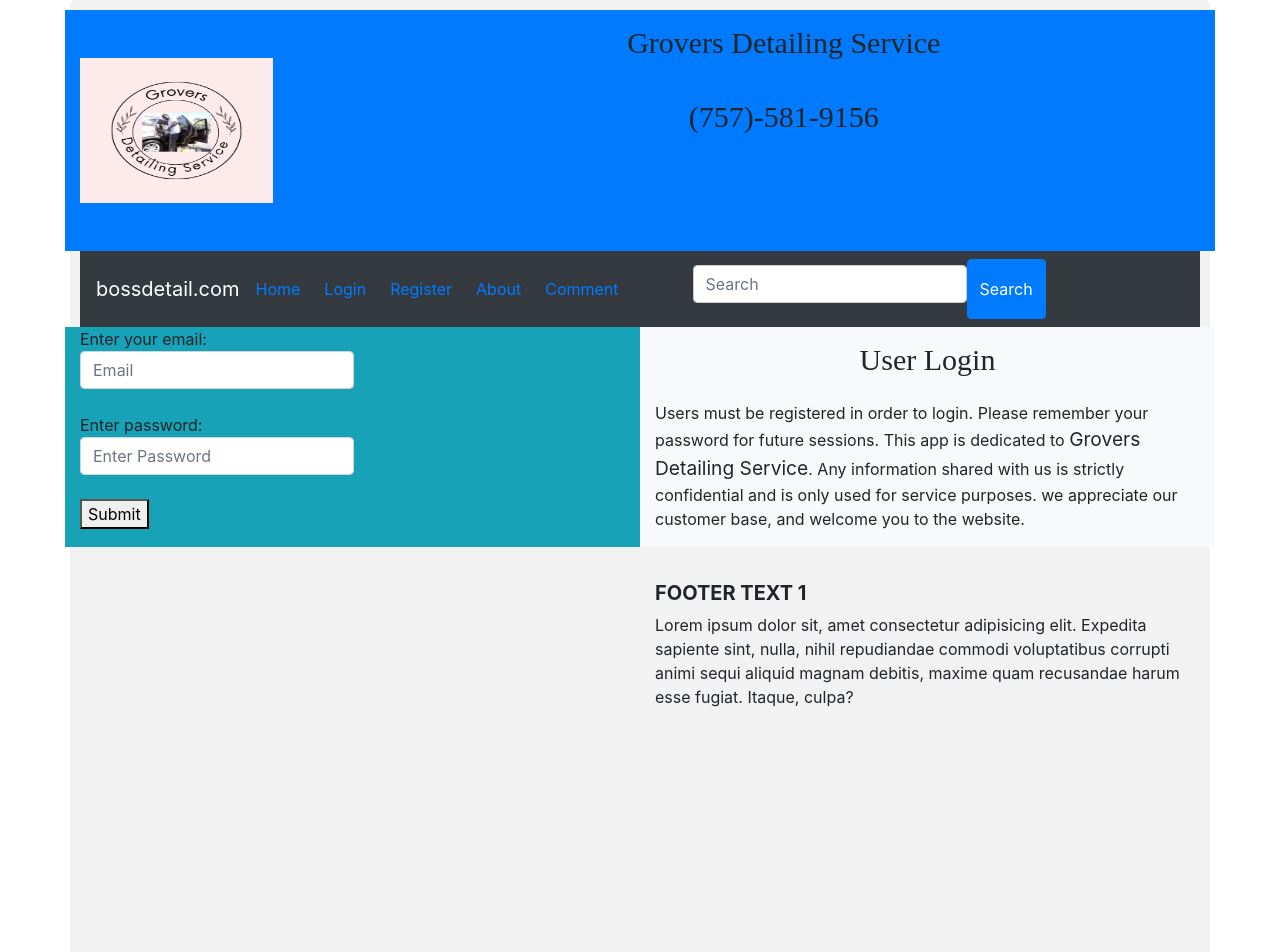
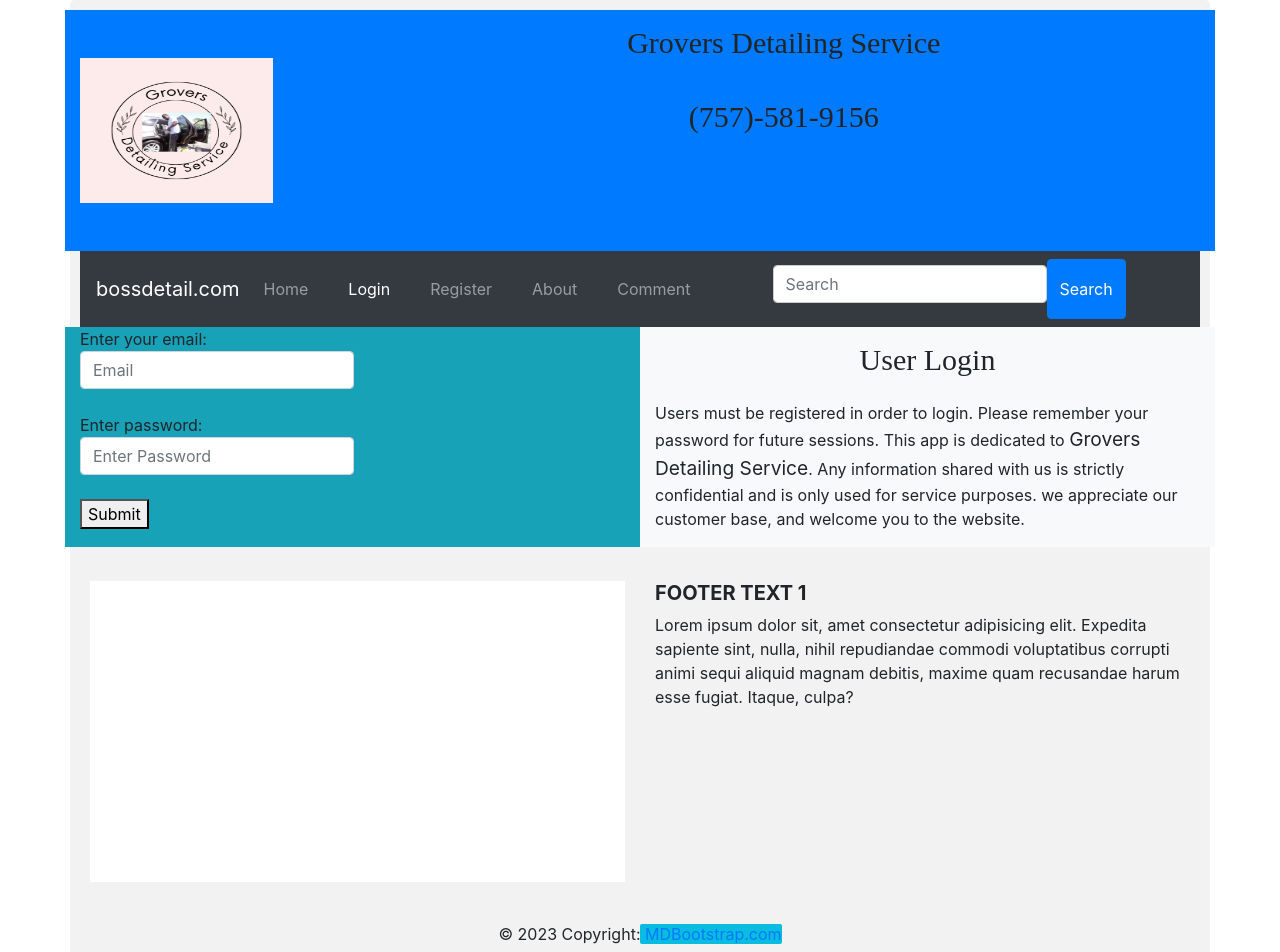
Before and after one commit to groveincharge/frontend, a React (Create React App) app: page /login in a window 1280 px wide. Shown: the top 952 px of the page. Built offline with nearby package versions, Linux system fonts and the light colour scheme; a web font is replaced by a local one.

Commit message:
navbar still not working right.

```diff
--- a/src/pages/Footer.jsx
+++ b/src/pages/Footer.jsx
@@ -1,6 +1,6 @@
 import React from "react";
 import "./../styles/Footer.css";
-import PlayerComponent from './PlayerComponent';
+import intro from "./../projectvideos/intro.mp4";
 
 const Footer = () => {
 
@@ -8,10 +8,14 @@
     <div className="container">
     <footer className="page-footer font-small mdb-color darken-3 pt-4">
 
-        <div className="row">
+    <div className="row d-flex justify-content-center">
+
           <div className="col-md-6">
-            <PlayerComponent/>
-          </div>
+            <div className="embed-responsive embed-responsive-16by9 mb-4">
+            <iframe className="embed-responsive-item" src={intro}
+                    allowFullScreen title="topic video"></iframe>
+            </div>
+         </div>
 
           <div className="col-md-6 justify-content-right" >
           <h5 className="text-uppercase font-weight-bold">Footer text 1</h5>
--- a/src/pages/Navbar.jsx
+++ b/src/pages/Navbar.jsx
@@ -3,6 +3,22 @@
 import { useEffect } from "react";
 
 function Navbar({isloggedin}) {
+
+     //selected link
+     let activePage = window.location.pathname;
+
+     //match selected link and add active attribute
+    useEffect(() => {
+    const navlinks = document.querySelectorAll('.nav-link')
+
+    navlinks.forEach(link => {
+
+      if (window.location.href === link.href){
+        link.classList.add('active')
+      }
+    })
+
+    },[activePage])
 
 
   return (
@@ -23,22 +39,22 @@
     <div className="collapse navbar-collapse" id="mynavbar">
       <ul className="navbar-nav me-auto nav-justified">
         <li className="nav-item">
-          <Link to="/" className="active">Home</Link>
+          <Link to="/" className="nav-link">Home</Link>
         </li>
         <li className="nav-item" style={{display: isloggedin? 'none': 'block'}}>
-          <Link to="/login" className="active">Login</Link>
+          <Link to="/login" className="nav-link">Login</Link>
         </li>
         <li className="nav-item" style={{display: isloggedin? 'none': 'block'}}>
-          <Link to="./register" className="active">Register</Link>
+          <Link to="./register" className="nav-link">Register</Link>
         </li>
         <li className="nav-item">
-          <Link to="/about" className="active">About</Link>
+          <Link to="/about" className="nav-link">About</Link>
         </li>
         <li className="nav-item">
-          <Link to="/comment" className="active">Comment</Link>
+          <Link to="/comment" className="nav-link">Comment</Link>
         </li>
         <li className="nav-item" style={{display: isloggedin? 'block': 'none'}}>
-          <Link to="./logout" className="active">Logout</Link>
+          <Link to="./logout" className="nav-link">Logout</Link>
         </li>
       </ul>
 
--- a/src/pages/PlayerComponent.jsx
+++ /dev/null
@@ -1,12 +0,0 @@
-import ReactPlayer from 'react-player';
-import React, { useRef } from 'react';
-const VIDEO_PATH = "https://youtu.be/wRW2XZUkwWo";
-function PlayerComponent() {
-   const playerRef = useRef(null);
-   return (
-      <div>
-         <ReactPlayer ref={playerRef} url={VIDEO_PATH} controls={true} />
-      </div>
-   )
-};
-export default PlayerComponent;
--- a/src/pages/userPages/Login.jsx
+++ b/src/pages/userPages/Login.jsx
@@ -36,6 +36,7 @@
        setIsloggedin(true)
        setInputs({})
        navigate("/");
+       alert('Login successful')
               });
 
   }; //end function handleSumit()
--- a/src/pages/userPages/LogoutPage.jsx
+++ b/src/pages/userPages/LogoutPage.jsx
@@ -14,7 +14,7 @@
     url: "https://bossdetail-api.onrender.com/logout",
   }).then((res) => {
 console.log(`result from inside logout after call to backend ${JSON.stringify(res.data)}`);
-// console.log(`userCookie from inside login after call to backend ${JSON.stringify(userCookie)}`)
+alert('Logout successful')
   });
 
 
--- a/src/styles/Footer.css
+++ b/src/styles/Footer.css
@@ -3,7 +3,7 @@
 }
 
  a:hover {
-	background-color: #fff;
+	background-color: #000;
     border-radius: 2px;
 }
 
--- a/src/styles/Navbar.css
+++ b/src/styles/Navbar.css
@@ -8,9 +8,10 @@
     border-radius: 2px;
 }
  .active {
+
     border-radius: 2px;
 }
 .nav-item {
-  color: #fff;
+  color: #000;
   padding-right: 1.5rem;
 }
```
